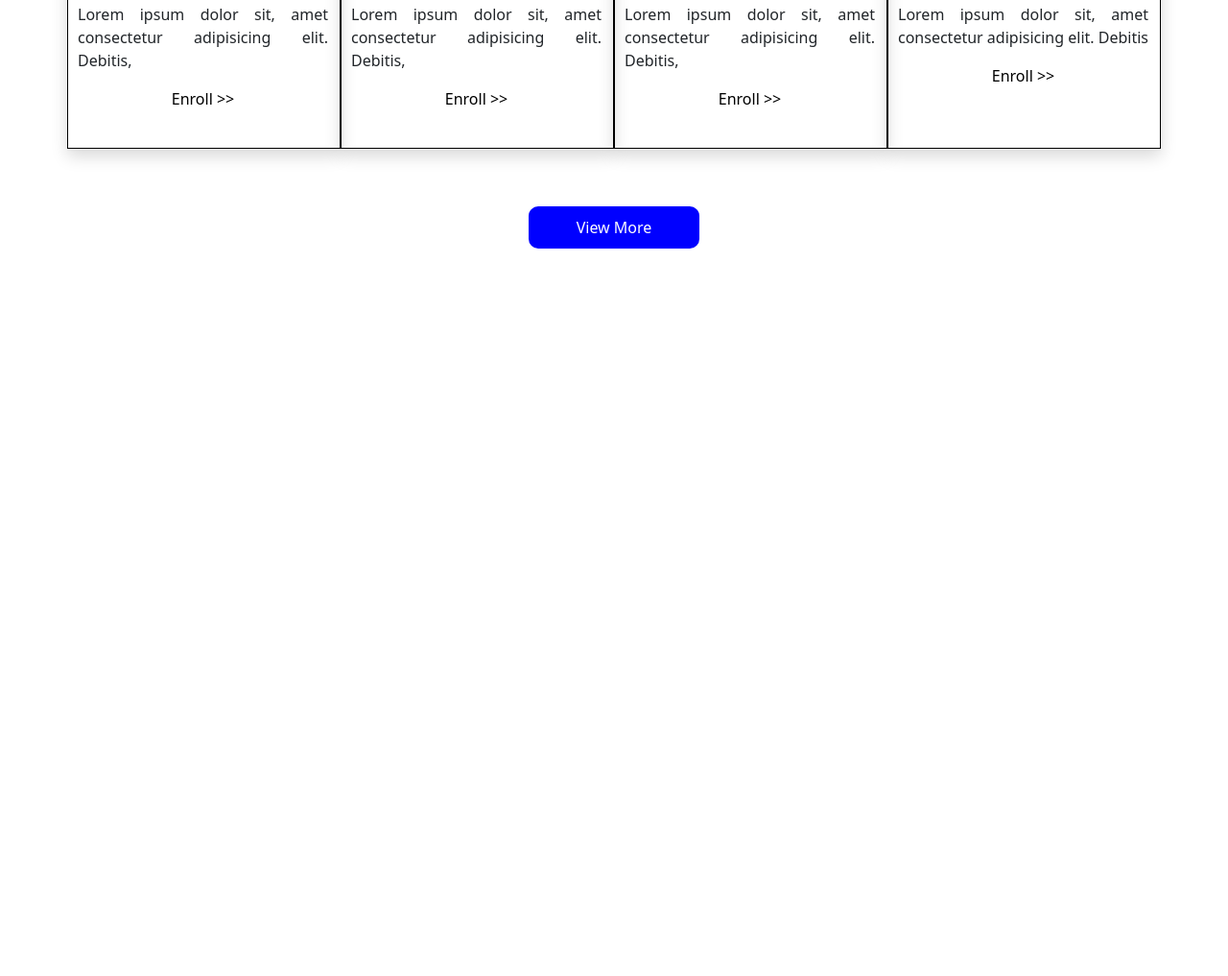
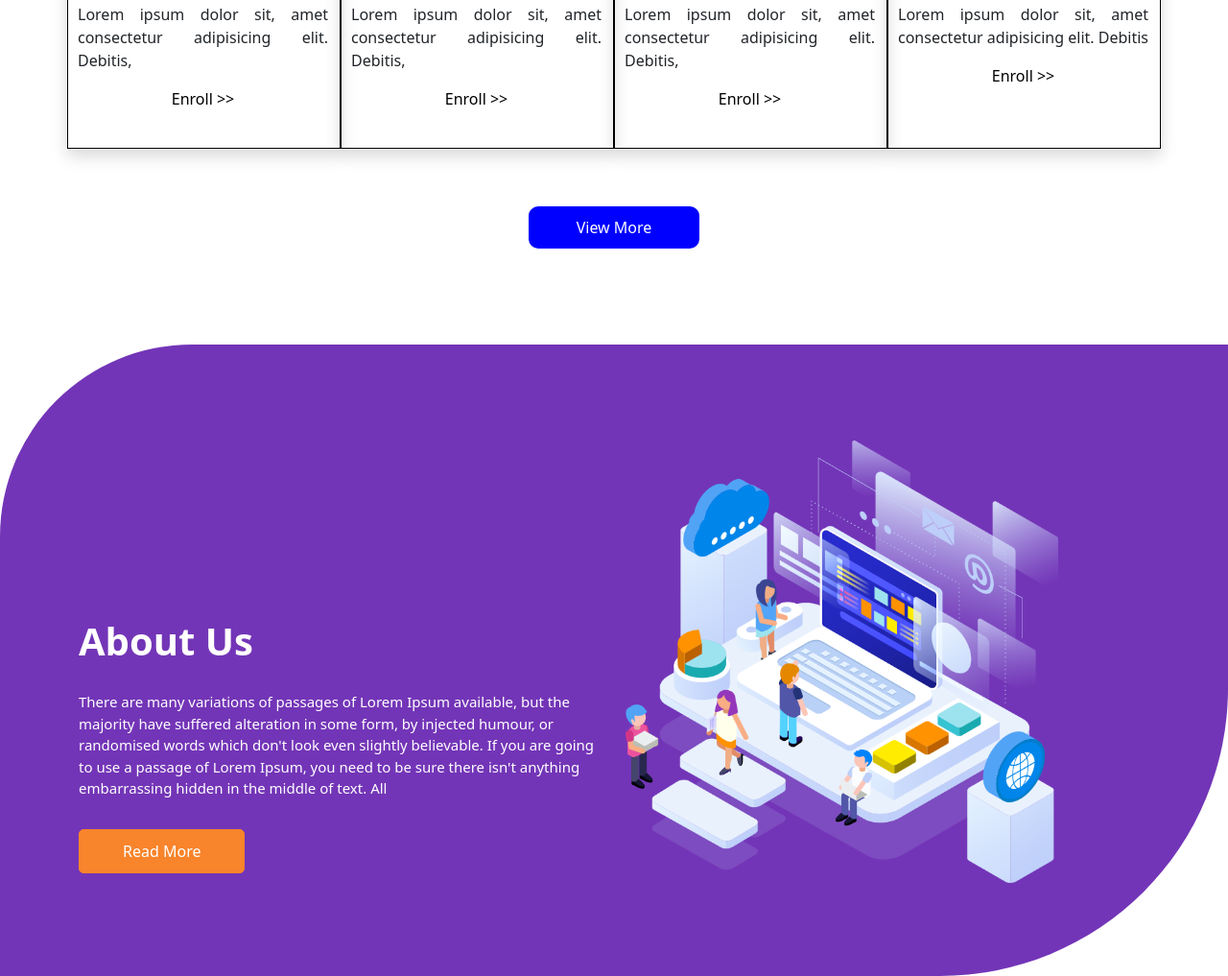
Before and after one commit to shivamEr/It-services-webpage, a plain HTML site: page index.html in a window 1280 px wide. Shown: the part 1305-2322 px from the top of the page at 96% size. Before the commit the page ends 1610 px from the top, so only its background shows below. Drawn offline with Linux system fonts and the light colour scheme.

Commit message:
Row-3, About section add

```diff
--- a/css/style.css
+++ b/css/style.css
@@ -30,7 +30,6 @@
 /* row-2 start */
 .row-2{
     width: 100%;
-    height: 650px;
 }
 .service-top{
     padding-top: 80px;
@@ -82,3 +81,38 @@
     color: white;
 }
 /* row-2 end */
+
+/* row-3 start */
+.row-3{
+    background-color: #7335b7;
+    margin-top: 100px;
+    border-top-left-radius: 200px;
+    border-bottom-right-radius: 300px;
+}
+.about-title{
+    padding-top: 25%;
+}
+.about-title h1{
+    font-weight: bold;
+}
+.about-title p{
+    color: white;
+    padding-top: 20px;
+    font-size: 15px;
+}
+.about-title a{
+    display: inline-block;
+    padding: 10px 45px;
+    background-color: #f8842b;
+    color: #ffffff;
+    border-radius: 5px;
+    transition: all 0.3s;
+    border: 1px solid #f8842b;
+    margin-top: 15px;
+    text-decoration: none;
+}
+.about-section img{
+    height: 70%;
+    margin-top: 100px;
+}
+/* Row-3 end */
--- a/index.html
+++ b/index.html
@@ -161,6 +161,25 @@
         </div>
     </section>
     <!-- row-2 end -->
+
+    <!-- Row-3 start -->
+    <section class="row-3">
+        <div class="container">
+            <div class="about-section">
+                <div class="row">
+                    <div class="col-md-6 about-title">
+                        <h1 class="text-white">About Us</h1>
+                        <p>There are many variations of passages of Lorem Ipsum available, but the majority have suffered alteration in some form, by injected humour, or randomised words which don't look even slightly believable. If you are going to use a passage of Lorem Ipsum, you need to be sure there isn't anything embarrassing hidden in the middle of text. All</p>
+                        <a href="#">Read More</a>
+                    </div>
+                    <div class="col-md-6">
+                        <img src="images/about-img.png" class="img-fluid" alt="">
+                    </div>
+                </div>
+            </div>
+        </div>
+    </section>
+    <!-- Row-3 end -->
     <script src="js/bootstrap.bundle.min.js"></script>
 </body>
 
```
